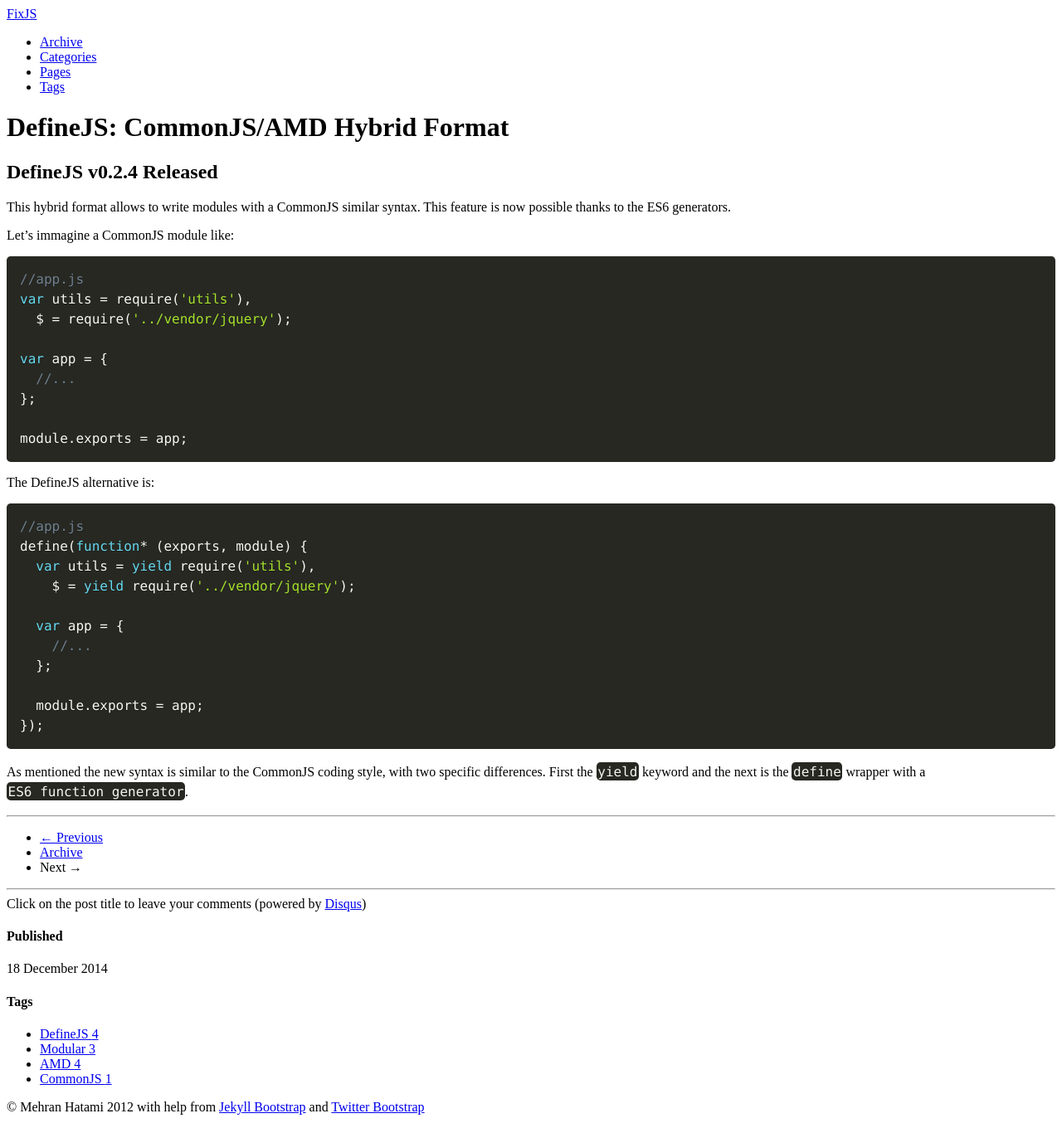
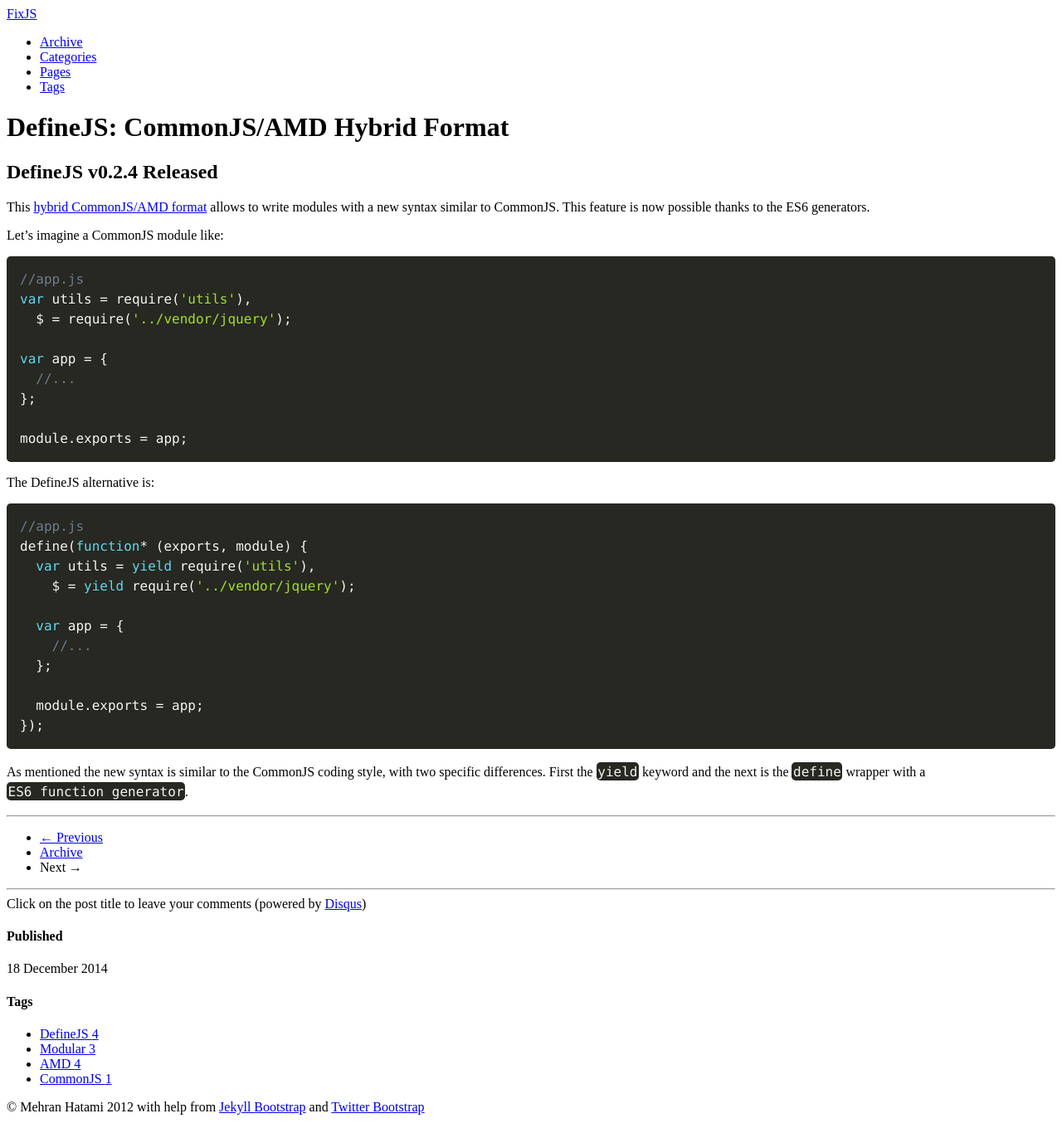
Before and after one commit to fixjs/fixjs.github.io, a Jekyll site: the page built from _posts/2014-12-18-definejs-commonjsamd-hybrid-format.md, in a window 1280 px wide. Shown: the whole page at 83% size. Built offline with Jekyll 4.4.1, drawn with Linux system fonts in a browser that asks for light colours; comment, search, counter and statistics services are not loaded.

Commit message:
update the post

```diff
--- a/_posts/2014-12-18-definejs-commonjsamd-hybrid-format.md
+++ b/_posts/2014-12-18-definejs-commonjsamd-hybrid-format.md
@@ -8,9 +8,9 @@
 
 ##DefineJS v0.2.4 Released
 
-This hybrid format allows to write modules with a CommonJS similar syntax. This feature is now possible thanks to the ES6 generators.
+This [hybrid CommonJS/AMD format](https://github.com/fixjs/define.js#commonjsamd-hybrid-format) allows to write modules with a new syntax similar to CommonJS. This feature is now possible thanks to the ES6 generators.
 
-Let's immagine a CommonJS module like:
+Let's imagine a CommonJS module like:
 <pre><code class="language-javascript">//app.js
 var utils = require('utils'),
   $ = require('../vendor/jquery');
```
